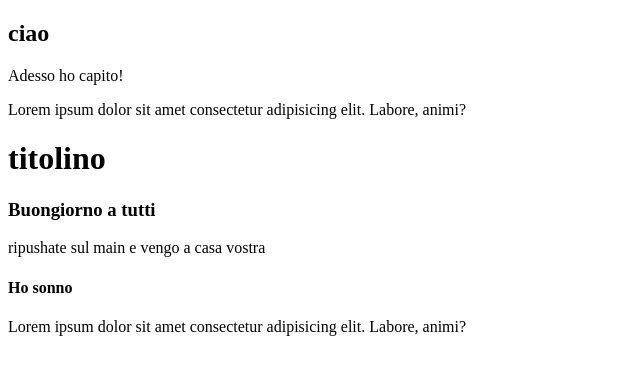
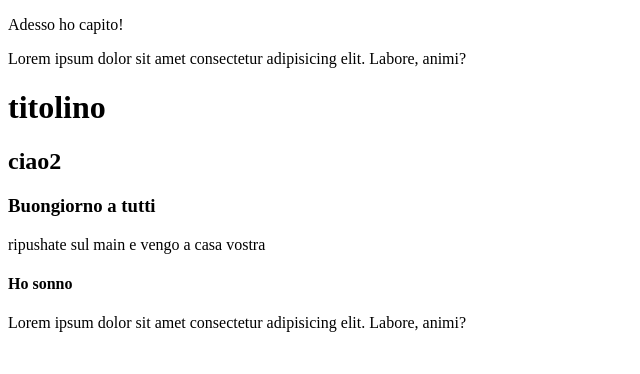
Before and after one commit to dariopalmesi/gitFlow, a plain HTML site: page index.html in a window 1280 px wide. Shown: the whole page, without its empty margins (0-640 px from the left). Drawn offline with Linux system fonts and the light colour scheme.

Commit message:
h2-commit

```diff
--- a/index.html
+++ b/index.html
@@ -6,7 +6,7 @@
     <meta name="viewport" content="width=device-width, initial-scale=1.0">
     <title>Document</title>
 </head>
-<h2>ciao</h2>
+
 
 <body>
 
@@ -20,6 +20,8 @@
         titolino
     </h1>
 
+    <h2>ciao2</h2>
+
     <h3>Buongiorno a tutti</h3>
 
 
@@ -29,7 +31,7 @@
 
     <h4>Ho sonno</h4>
 
-  <p>Lorem ipsum dolor sit amet consectetur adipisicing elit. Labore, animi?</p>
+    <p>Lorem ipsum dolor sit amet consectetur adipisicing elit. Labore, animi?</p>
 
 
 </body>
```
